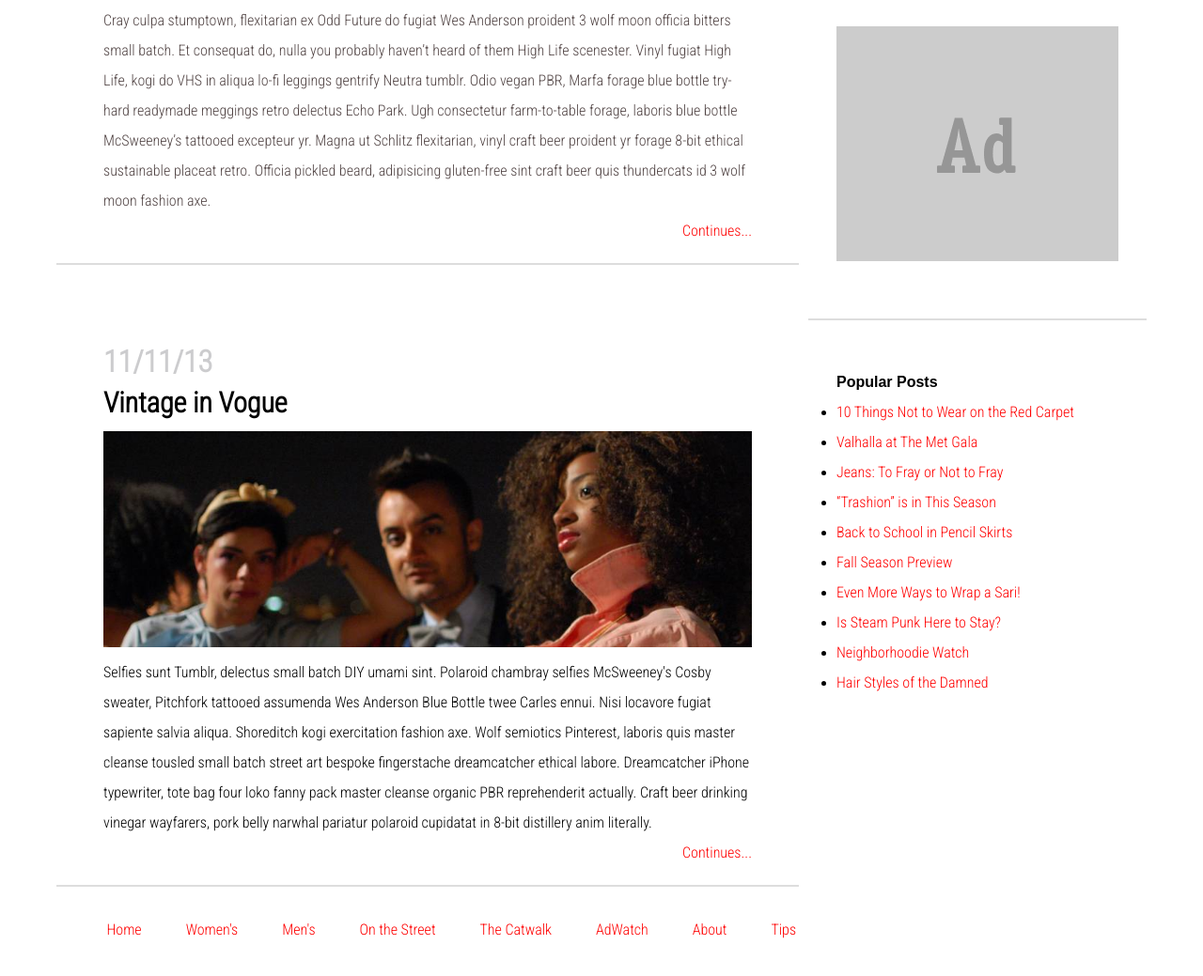
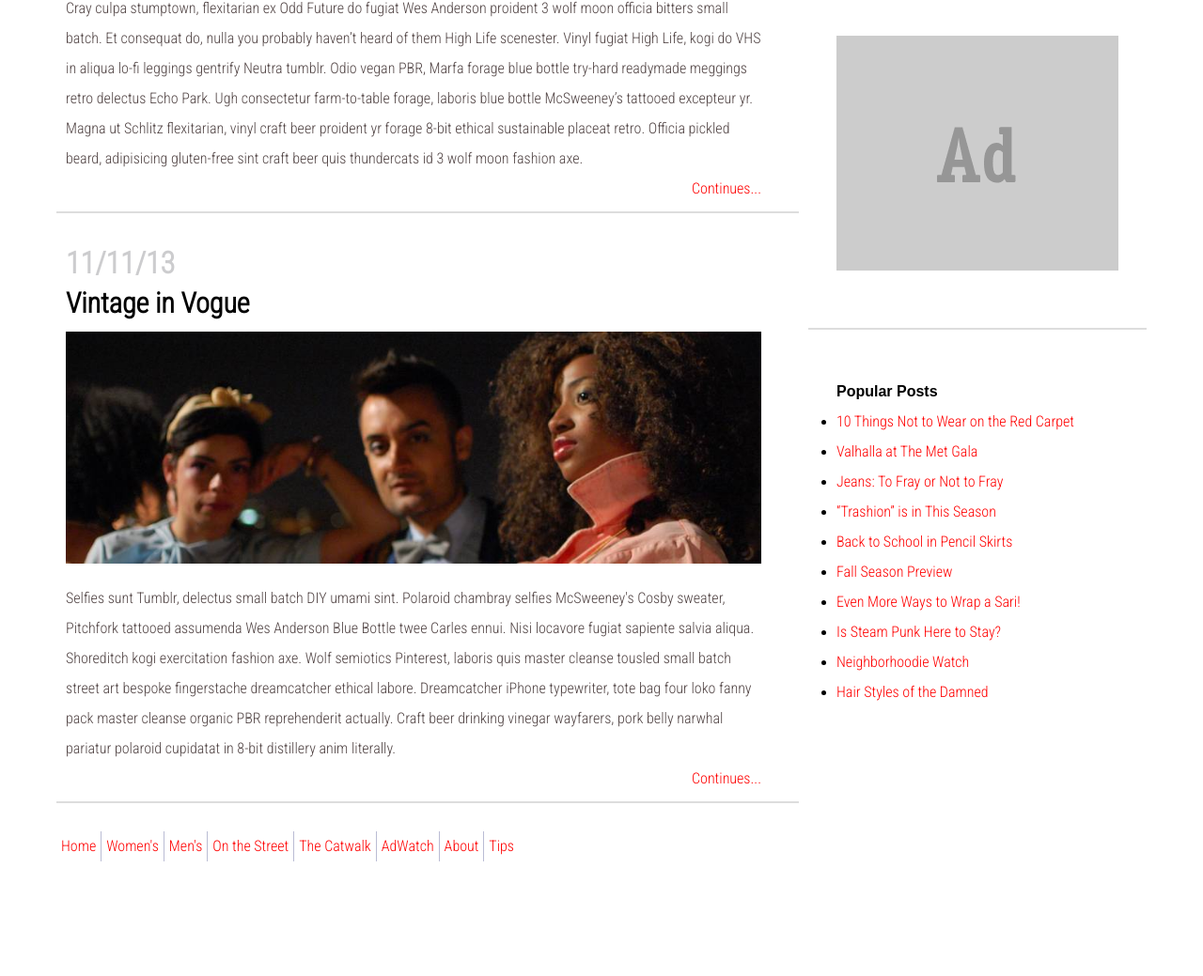
Before and after one commit to ingl3585/fashion-blog, a plain HTML site: page fashion-blog/index.html in a window 1280 px wide. Shown: the part 602-1641 px from the top of the page at 94% size. After the commit the page ends 1599 px from the top, so only its background shows below. Drawn offline with Linux system fonts and the light colour scheme.

Commit message:
submitting homework round 2

```diff
--- a/fashion-blog/css/main.css
+++ b/fashion-blog/css/main.css
@@ -9,7 +9,6 @@
 
 .page-container {
     display: grid;
-    grid-template-rows: 20% 60% 20%
     gap: 10px;
     padding: 40px 60px;
 }
@@ -68,8 +67,8 @@ header h2 {
 }
 
 .brooklyn {
-    padding: 30px;
-    margin: 20px;
+    padding: 0 30px 30px 0;
+    margin: 10px;
 }
 
 .date {
@@ -83,6 +82,7 @@ header h2 {
 
 .brooklyn p {
     color:#514444;
+    padding-top: 10px;
 }
 
 .brooklyn a {
@@ -96,13 +96,18 @@ header h2 {
 }
 
 .vogue {
-    padding: 30px;
-    margin: 20px;
+    padding: 0 30px 30px 0;
+    margin: 10px;
 }
 
 .vogue h2 {
     font-size: 30px;
     margin-top: -40px;
+}
+
+.vogue p {
+    color:#514444;
+    padding-top: 10px;
 }
 
 .vogue a {
@@ -144,10 +149,10 @@ header h2 {
 }
 
 .bottom-nav {
-    padding: 30px;
+    padding: 20px 30px 30px 0;
     width: 74.5%;
     display: flex;
-    justify-content: space-evenly;
+    justify-content: flex-start;
     align-items: center;
     list-style-type: none;
 }
@@ -157,6 +162,16 @@ header h2 {
     text-decoration: none;
 }
 
+.bottom-nav li {
+    border-right: 0.5px solid #BABCD4;
+    padding: 0px 5px;
+    margin: 0;
+}
+
+.bottom-nav li:last-of-type {
+    border: none;
+}
+
 hr {
     border: 0.25px solid #DDDDDD;
 }
--- a/fashion-blog/index.html
+++ b/fashion-blog/index.html
@@ -66,6 +66,7 @@
 				<aside>
 					<hr>
 				</aside>
+				<!-- Could not get the image to load into the page. (ERR_BLOCKED_BY_CLIENT) -->
 				<aside class="ad-gif">
 					<img class="ad-image" src="img/ad.gif">
 				</aside>
@@ -91,7 +92,6 @@
 		</main>
 
 		<footer>
-			<nav>
 			<ul class="bottom-nav">
 				<li><a href="">Home</li>
 				<li><a href="">Women's</li>
@@ -102,7 +102,6 @@
 				<li><a href="">About</li>
 				<li><a href="">Tips</li>
 			</ul>
-			</nav>
 		</footer>
 	</div>
 </body>
```
Lines whose indentation alone changed are shown as unchanged.
